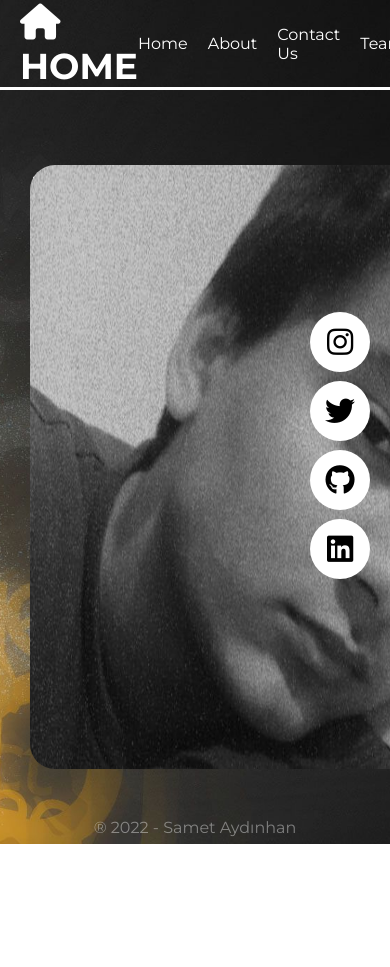
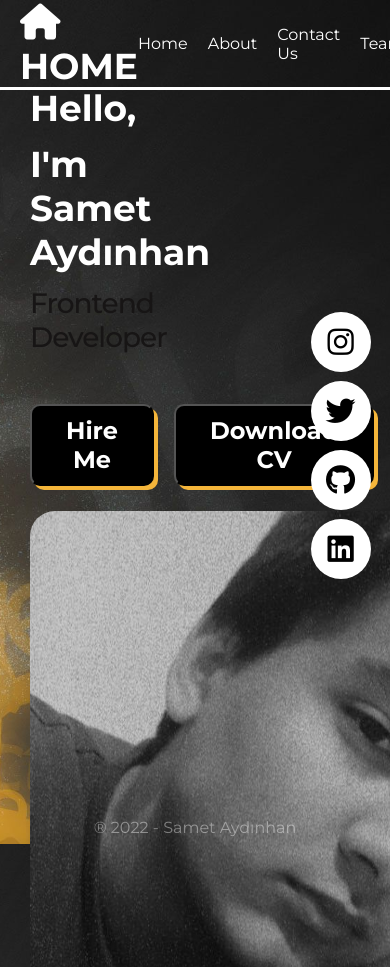
Before and after one commit to SametAydinhan/pausiber-fe-workshop, a plain HTML site: page index.html in a window 390 px wide. Shown: the top 967 px of the page. Before the commit the page ends 844 px from the top, so only its background shows below. Drawn offline with Linux system fonts and the light colour scheme.

Commit message:
feat:add responsive

```diff
--- a/index.html
+++ b/index.html
@@ -48,7 +48,7 @@
           </div>
         </div>
         <div class="main-image">
-          <img src="/image/s.jpg" alt="profile-photo" />
+          <img src="image/s.jpg" alt="profile-photo" />
         </div>
       </div>
     </main>
--- a/style.css
+++ b/style.css
@@ -136,6 +136,9 @@ main .main-container .main-image{
     height: 100%;
 }
 main .main-container .main-image img{
+    display: flex;
+    justify-content: center;
+    align-items: center;
     width: 500px;
     height: 100%;
     border-radius: 25px;
@@ -213,7 +216,27 @@ footer{
     opacity: 0.4;
 }
 
-/* @media screen (max-width: 1200) {
+ @media(max-width: 1200px) {
+    body    {
+        overflow: scroll;
+    }
+    .main-container{
+        display: flex;
+        flex-direction: column;
+    }
+    .main-infos-content{
+        margin-top: 121px;
+    }
+    .main-image{
+        margin-top: 25px;
+    }
+    footer{
+        margin-top: -25px;
+    }
+    .social-container{
+        top: 37%;
+        right: 5%;
+    }
+
 
 }
-     */
```
